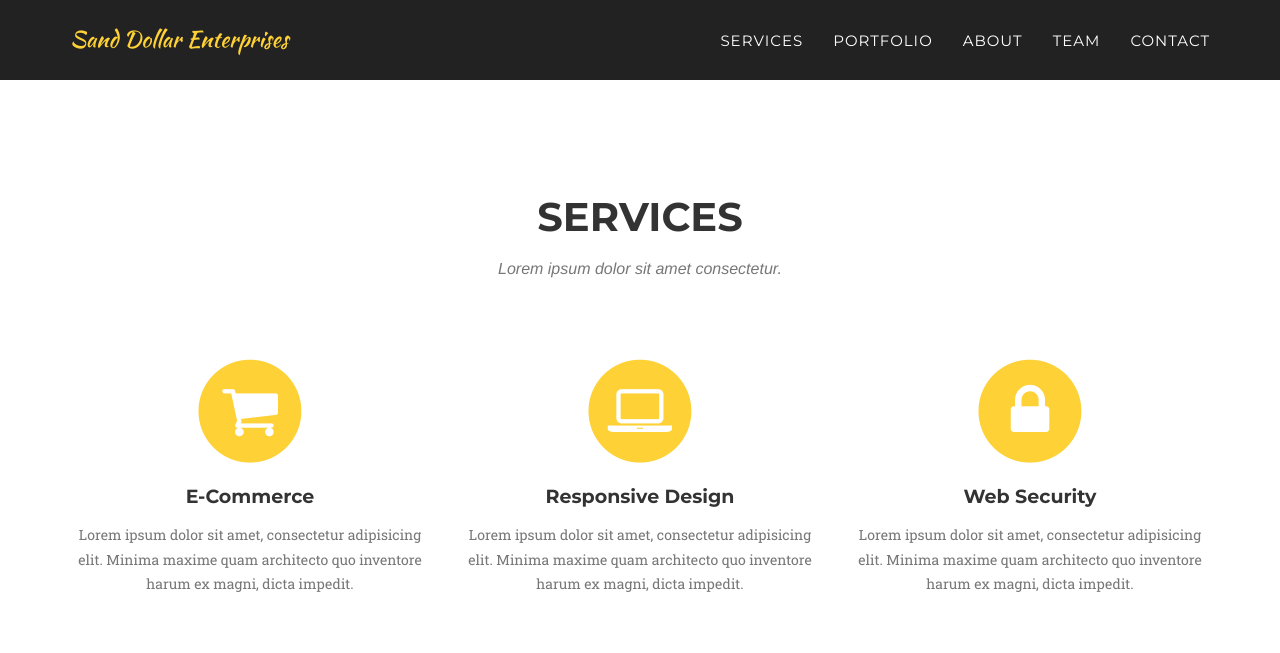
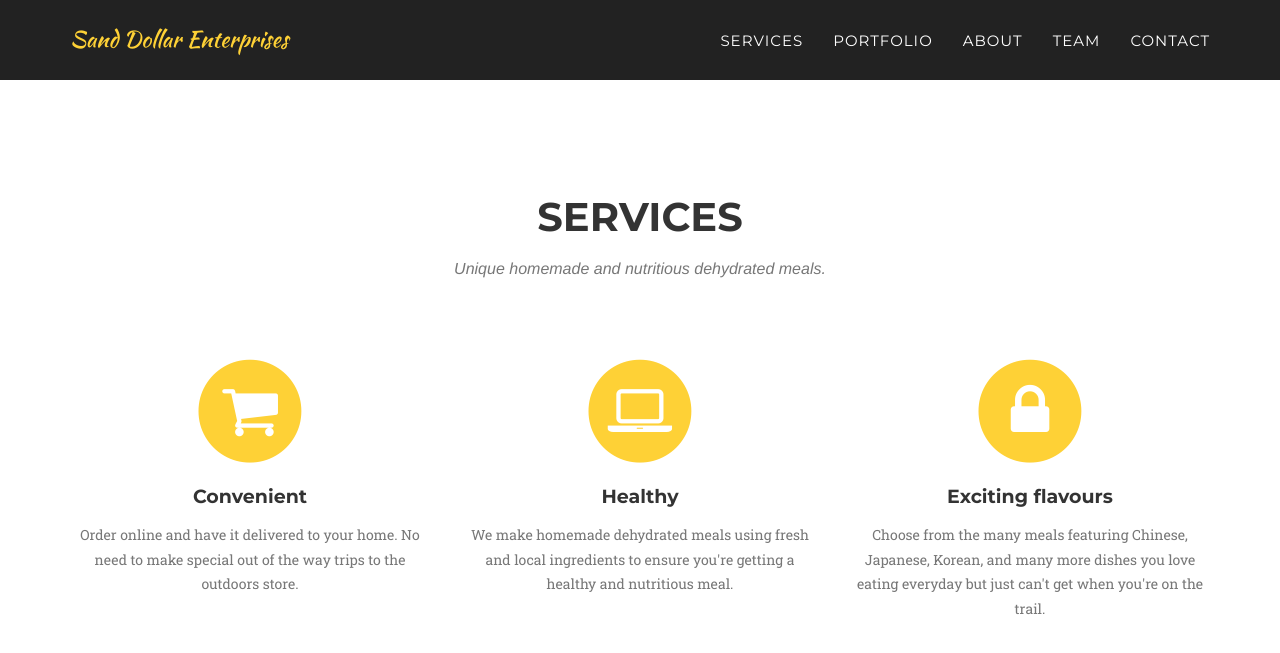
Before and after one commit to Gtsui091/SandDollarEnterpirses.github.io, a Jekyll site: the page built from index.html, in a window 1280 px wide and 900 px high, scrolled down 713 px. Shown: the top 653 px of the window. Built offline with Jekyll 4.4.1, drawn with Linux system fonts in a browser that asks for light colours; some web fonts are replaced.

Commit message:
Added rough descriptions

```diff
--- a/_includes/services.html
+++ b/_includes/services.html
@@ -4,7 +4,7 @@
             <div class="row">
                 <div class="col-lg-12 text-center">
                     <h2 class="section-heading">Services</h2>
-                    <h3 class="section-subheading text-muted">Lorem ipsum dolor sit amet consectetur.</h3>
+                    <h3 class="section-subheading text-muted">Unique homemade and nutritious dehydrated meals. </h3>
                 </div>
             </div>
             <div class="row text-center">
@@ -13,24 +13,24 @@
                         <i class="fa fa-circle fa-stack-2x text-primary"></i>
                         <i class="fa fa-shopping-cart fa-stack-1x fa-inverse"></i>
                     </span>
-                    <h4 class="service-heading">E-Commerce</h4>
-                    <p class="text-muted">Lorem ipsum dolor sit amet, consectetur adipisicing elit. Minima maxime quam architecto quo inventore harum ex magni, dicta impedit.</p>
+                    <h4 class="service-heading">Convenient</h4>
+                    <p class="text-muted">Order online and have it delivered to your home. No need to make special out of the way trips to the outdoors store.</p>
                 </div>
                 <div class="col-md-4">
                     <span class="fa-stack fa-4x">
                         <i class="fa fa-circle fa-stack-2x text-primary"></i>
                         <i class="fa fa-laptop fa-stack-1x fa-inverse"></i>
                     </span>
-                    <h4 class="service-heading">Responsive Design</h4>
-                    <p class="text-muted">Lorem ipsum dolor sit amet, consectetur adipisicing elit. Minima maxime quam architecto quo inventore harum ex magni, dicta impedit.</p>
+                    <h4 class="service-heading">Healthy</h4>
+                    <p class="text-muted">We make homemade dehydrated meals using fresh and local ingredients to ensure you're getting a healthy and nutritious meal.</p>
                 </div>
                 <div class="col-md-4">
                     <span class="fa-stack fa-4x">
                         <i class="fa fa-circle fa-stack-2x text-primary"></i>
                         <i class="fa fa-lock fa-stack-1x fa-inverse"></i>
                     </span>
-                    <h4 class="service-heading">Web Security</h4>
-                    <p class="text-muted">Lorem ipsum dolor sit amet, consectetur adipisicing elit. Minima maxime quam architecto quo inventore harum ex magni, dicta impedit.</p>
+                    <h4 class="service-heading">Exciting flavours</h4>
+                    <p class="text-muted">Choose from the many meals featuring Chinese, Japanese, Korean, and many more dishes you love eating everyday but just can't get when you're on the trail.</p>
                 </div>
             </div>
         </div>
```
